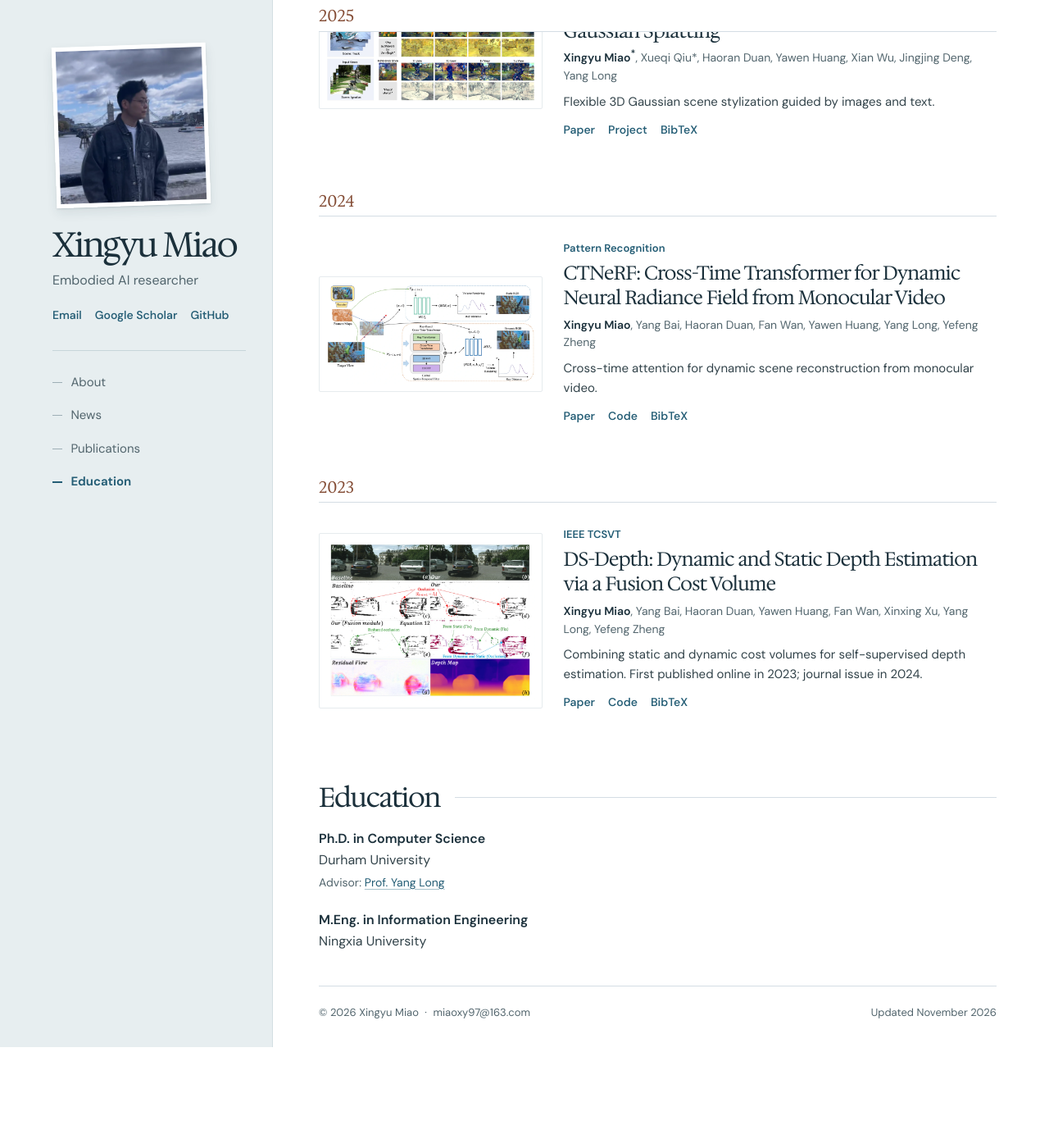
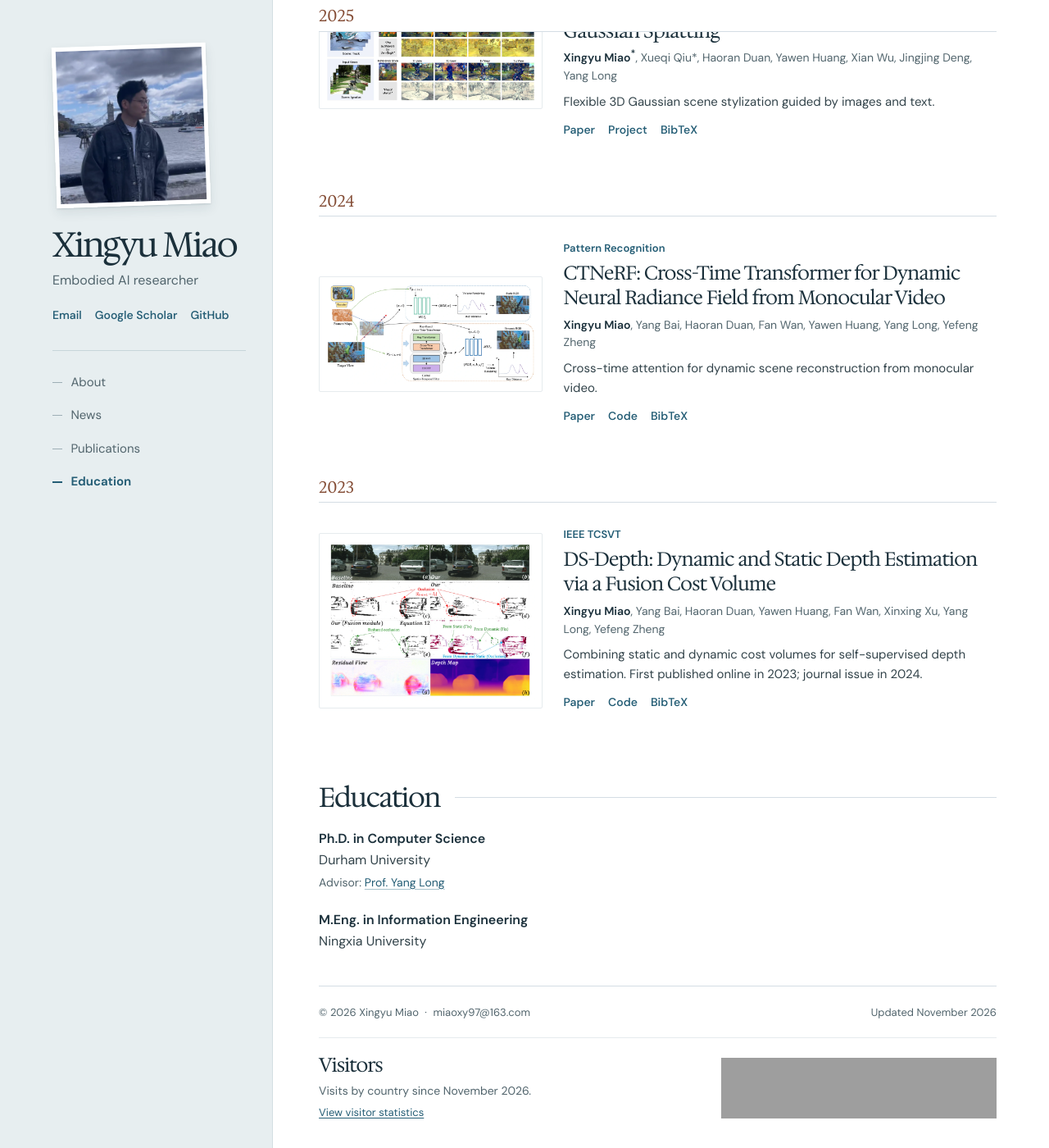
Before and after one commit to xingy038/xingy038.github.io, a Jekyll site: the page built from index.html, in a window 1280 px wide and 1400 px high, scrolled down 3284 px. Shown: the whole window at 82% size. Built offline with Jekyll 4.4.1, drawn with Linux system fonts in a browser that asks for light colours; before the commit the page ends 4561 px from its top, so only the background shows below that; grey boxes are pictures that could not be loaded.

Commit message:
Add a live visitor map to the homepage footer

```diff
--- a/_layouts/home.html
+++ b/_layouts/home.html
@@ -35,7 +35,24 @@
   </header>
   {% endif %}
   <main id="main" class="{% if is_home %}reading-column{% else %}page-width{% endif %}">{{ content }}</main>
-  <footer class="site-footer {% if is_home %}reading-column{% else %}page-width{% endif %}"><p>© {{ site.data.profile.updated | date: '%Y' }} Xingyu Miao <span>·</span> <a href="mailto:{{ site.data.profile.email }}">{{ site.data.profile.email }}</a></p><p>Updated {{ site.data.profile.updated | date: '%B %Y' }}</p></footer>
+  <footer class="site-footer {% if is_home %}reading-column{% else %}page-width{% endif %}">
+    <p>© {{ site.data.profile.updated | date: '%Y' }} Xingyu Miao <span>·</span> <a href="mailto:{{ site.data.profile.email }}">{{ site.data.profile.email }}</a></p>
+    <p>Updated {{ site.data.profile.updated | date: '%B %Y' }}</p>
+    {% if is_home %}
+    <section class="visitor-record" id="visitors" aria-labelledby="visitors-title">
+      <div>
+        <h2 id="visitors-title">Visitors</h2>
+        <p>Visits by country since November 2026.</p>
+        <a href="https://info.flagcounter.com/p2n1">View visitor statistics</a>
+      </div>
+      {% if jekyll.environment == 'production' %}
+      <a class="visitor-map" href="https://info.flagcounter.com/p2n1">
+        <img src="https://s05.flagcounter.com/map/p2n1/size_s/txt_32434A/border_D4DDE4/pageviews_1/viewers_3/flags_0/" width="400" height="205" decoding="async" fetchpriority="low" alt="Visitor countries and total page views on Flag Counter">
+      </a>
+      {% endif %}
+    </section>
+    {% endif %}
+  </footer>
   <dialog class="citation-dialog" id="citation-dialog" aria-labelledby="citation-title"><div class="dialog-heading"><h2 id="citation-title">BibTeX</h2><button type="button" class="dialog-close" id="close-citation" aria-label="Close citation dialog">×</button></div><pre id="citation-text" tabindex="0"></pre><div class="dialog-footer"><p id="copy-status" role="status" aria-live="polite"></p><button class="action-button" type="button" id="copy-citation">Copy BibTeX</button></div></dialog>
   <dialog class="figure-dialog" id="figure-dialog" aria-labelledby="figure-title"><div class="dialog-heading"><div><h2 id="figure-title"></h2><p id="figure-caption"></p></div><button type="button" class="dialog-close" id="close-figure" aria-label="Close figure">×</button></div><div class="figure-viewport" id="figure-viewport"><img id="full-figure" alt=""></div><div class="dialog-footer"><button type="button" class="subtle-button" id="figure-zoom" aria-pressed="false">Original size</button><a id="figure-paper" target="_blank" rel="noopener noreferrer">Open paper</a></div></dialog>
 </body>
--- a/assets/css/site.css
+++ b/assets/css/site.css
@@ -234,6 +234,22 @@ main.reading-column { padding-top: var(--top); }
 .site-footer { display: flex; flex-wrap: wrap; justify-content: space-between; gap: .25rem .75rem; padding-block: 1.3rem 2rem; border-top: 1px solid var(--rule); font-size: .8125rem; color: var(--muted); }
 .site-footer p span { margin-inline: .25rem; }
 .site-footer a { color: inherit; }
+.visitor-record {
+  flex: 0 0 100%;
+  display: flex;
+  flex-wrap: wrap;
+  align-items: center;
+  justify-content: space-between;
+  gap: 1rem 1.5rem;
+  margin-top: 1rem;
+  padding-top: 1.25rem;
+  border-top: 1px solid var(--soft-rule);
+}
+.visitor-record h2 { font-size: 1.5rem; }
+.visitor-record p { margin: .4rem 0 .25rem; font-size: .875rem; }
+.visitor-record a { color: var(--link); text-decoration: underline; }
+.visitor-map { display: block; width: min(100%, 21rem); }
+.visitor-map img { width: 100%; height: auto; }
 
 dialog { background: var(--paper); color: var(--ink); border: 1px solid var(--rule); border-radius: 6px; padding: clamp(1rem, 3vw, 1.5rem); }
 dialog::backdrop { background: rgb(16 30 43 / .68); }
@@ -309,7 +325,7 @@ dialog::backdrop { background: rgb(16 30 43 / .68); }
 @media print {
   body, .home-grid { display: block; color: #000; font-size: 10pt; }
   .page-width { width: 100%; }
-  .site-header, .section-nav, .publication-tools, #news-toggle, .paper-links, dialog { display: none !important; }
+  .site-header, .section-nav, .publication-tools, #news-toggle, .paper-links, .visitor-record, dialog { display: none !important; }
   .author-column { padding: 0; border: 0; background: transparent; }
   .author-profile { display: block; position: static; padding: 0; }
   .profile-photo { float: right; width: 6rem; transform: none; box-shadow: none; }
```
